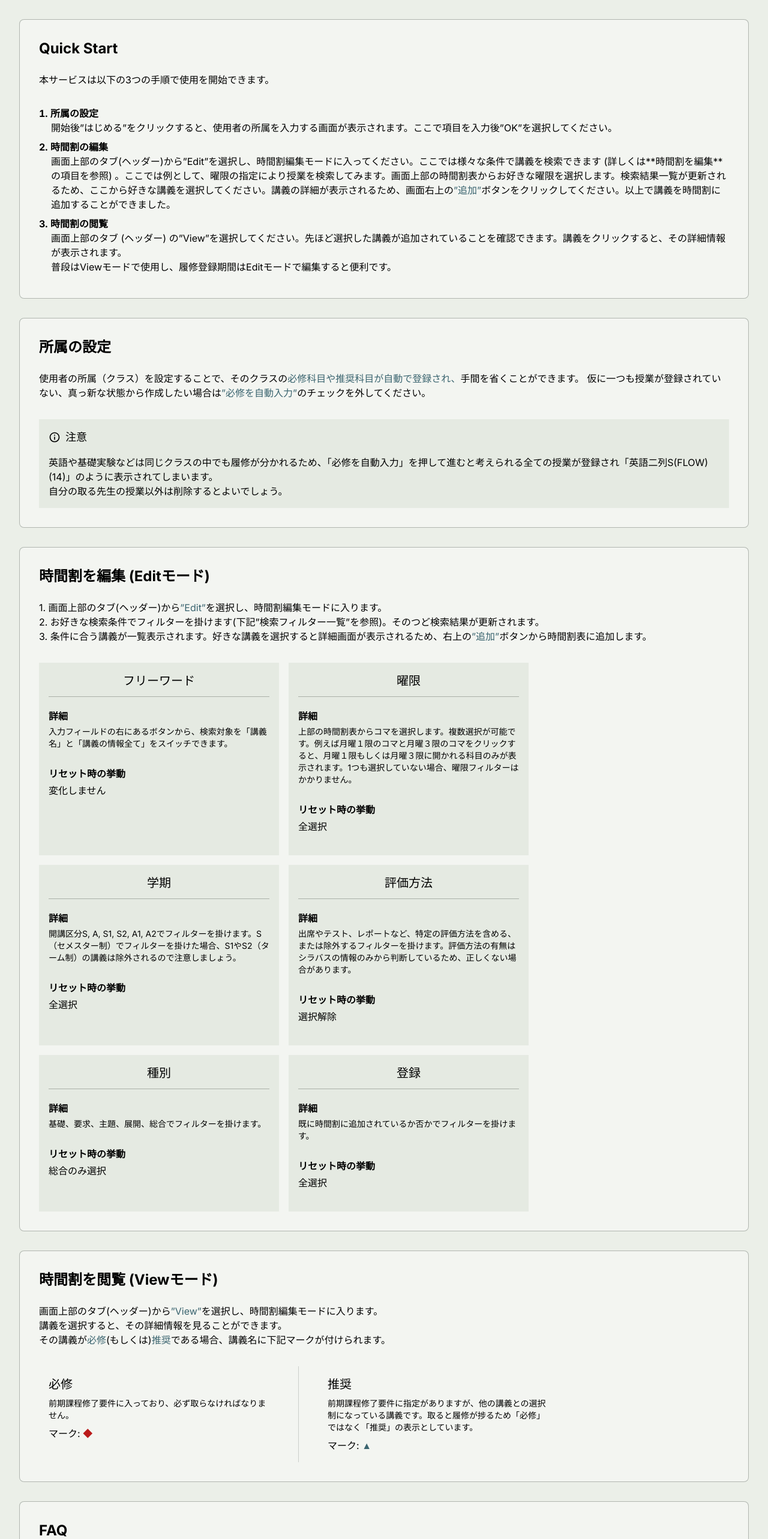
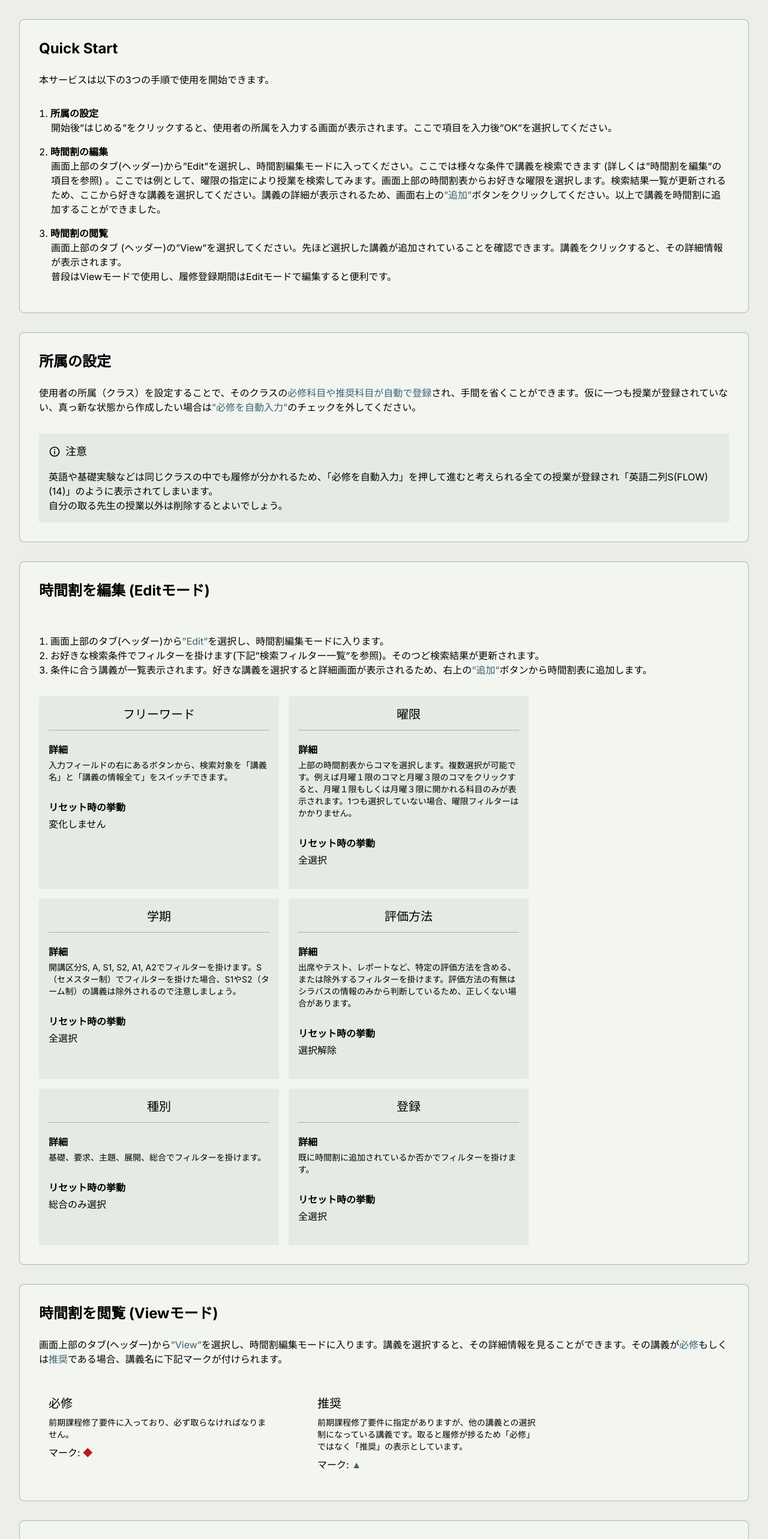
Before and after one commit to ut-code/syllabus-next, a Next.js app: page /how-to-use in a window 1280 px wide. Shown: the top 2566 px of the page at 60% size. Built offline with nearby package versions, Linux system fonts and the light colour scheme.

Commit message:
[Add] comments

```diff
--- a/src/app/components/Footer/page.tsx
+++ b/src/app/components/Footer/page.tsx
@@ -18,7 +18,7 @@ export default function Footer() {
           ご意見
         </Link>
         <Link
-          href="#"
+          href="/how-to-use"
           className="hover:bg-surface-variant hover:text-white px-2 py-1 rounded transition duration-200"
         >
           使い方
--- a/src/app/how-to-use/HowToUseItem.tsx
+++ b/src/app/how-to-use/HowToUseItem.tsx
@@ -1,4 +1,4 @@
-import React from "react";
+import React, { ComponentProps } from "react";
 import {
   Disclosure,
   DisclosureButton,
@@ -8,6 +8,10 @@ import { MdKeyboardArrowDown } from "react-icons/md";
 
 /**
  * 使い方ページの各項目をまとめるレイアウト
+ * @param param0 プロパティ
+ * @param param0.title タイトル
+ * @param param0.children 内容
+ * @returns レイアウト
  */
 export const HowToUseItem: React.FC<{
   title: string;
@@ -23,24 +27,30 @@ export const HowToUseItem: React.FC<{
 
 /**
  * Quick Start の手順に利用するリストアイテム
+ * @param param0 プロパティ
+ * @param param0.title タイトル
+ * @param param0.children 内容
+ * @returns リストアイテム
  */
 export const QuickStartItem: React.FC<{
   title: string;
   children: React.ReactNode;
 }> = ({ title, children }) => {
   return (
-    <>
-      <li className="font-bold">{title}</li>
-      <div className="ml-5 mb-2">{children}</div>
-    </>
+    <IndentLi className="mb-4">
+      <span className="font-bold">{title}</span>
+      <br />
+      {children}
+    </IndentLi>
   );
 };
 
 /**
  * フィルターの挙動を説明するカード
- * @param title カードのタイトル
- * @param detail カードの詳細
- * @param onReset リセット時の挙動
+ * @param param0 プロパティ
+ * @param param0.title カードのタイトル
+ * @param param0.detail カードの詳細
+ * @param param0.onReset リセット時の挙動
  * @returns フィルターのカード
  */
 export const FilterCard: React.FC<{
@@ -66,9 +76,10 @@ export const FilterCard: React.FC<{
 
 /**
  * 必修、推奨を表すマークを説明するコンポーネント
- * @param title カードのタイトル
- * @param detail カードの詳細
- * @param mark マーク
+ * @param param0 プロパティ
+ * @param param0.title タイトル
+ * @param param0.detail 詳細
+ * @param param0.mark マーク
  * @returns コンポーネント
  */
 export const ClassMark: React.FC<{
@@ -87,6 +98,11 @@ export const ClassMark: React.FC<{
 
 /**
  * Faq の質問と回答を表示するコンポーネント
+ * Disclosure を利用して、質問をクリックすると回答が表示されるようにする
+ * @param param0 プロパティ
+ * @param param0.question 質問
+ * @param param0.children 回答
+ * @returns コンポーネント
  */
 export const FaqItem: React.FC<{
   question: string;
@@ -94,15 +110,38 @@ export const FaqItem: React.FC<{
 }> = ({ question, children }) => {
   return (
     <Disclosure as="div" className="p-6" defaultOpen={false}>
+      {/* クリックで回答を表示するボタン */}
       <DisclosureButton className="group flex w-full items-center justify-between">
+        {/* 質問を表示。ホーバーで色が変わる。 */}
         <span className="font-medium group-data-[hover]:text-text-default/80">
           {question}
         </span>
+
+        {/* 開閉アイコン */}
         <MdKeyboardArrowDown className="size-5 group-data-[hover]:fill-text-default/50 group-data-[open]:rotate-180" />
       </DisclosureButton>
+
+      {/* 回答 */}
       <DisclosurePanel className="mt-2 text-sm/5 text-text-default/60 pr-8">
         {children}
       </DisclosurePanel>
     </Disclosure>
   );
 };
+
+/**
+ * 適切にインデントするli要素
+ * li 要素が長くなりwrapされる際、インデントが崩れるのを防ぐ
+ * @param param0 プロパティ
+ * @param param0.children 子要素
+ * @returns li要素
+ */
+export const IndentLi: React.FC<
+  {
+    children: React.ReactNode;
+  } & ComponentProps<"li">
+> = ({ children, ...prop }) => {
+  return (
+    <li className={"pl-5 -indent-5" + " " + prop.className}>{children}</li>
+  );
+};
--- a/src/app/how-to-use/page.tsx
+++ b/src/app/how-to-use/page.tsx
@@ -4,50 +4,68 @@ import {
   FaqItem,
   FilterCard,
   HowToUseItem,
+  IndentLi,
   QuickStartItem,
 } from "./HowToUseItem";
 import { MdOutlineInfo } from "react-icons/md";
 
+/**
+ * 文字をtertiaryカラーで表示するコンポーネント
+ * @param param0 表示したい文字列を含むオブジェクト
+ * @param param0.children 表示したい文字列
+ * @returns tertiaryカラーで表示された文字列
+ */
 const Blue: React.FC<{ children: string }> = ({ children }) => {
   return <span className="text-tertiary">{children}</span>;
 };
 
+/**
+ * 使い方を説明するページ
+ * @returns ページ
+ */
 const HowToUsePage: React.FC = () => {
   return (
     <>
+      {/* 使い方を項目に分け、それぞれをHowToUseItemコンポーネントで表示する */}
+
+      {/* Quick Start */}
       <HowToUseItem title="Quick Start">
         本サービスは以下の3つの手順で使用を開始できます。
+        {/* 箇条書きで手順を示す */}
         <ol className="list-decimal list-inside mt-8">
           <QuickStartItem title="所属の設定">
             開始後”はじめる”をクリックすると、使用者の所属を入力する画面が表示されます。ここで項目を入力後”OK”を選択してください。
           </QuickStartItem>
           <QuickStartItem title="時間割の編集">
             画面上部のタブ(ヘッダー)から”Edit”を選択し、時間割編集モードに入ってください。ここでは様々な条件で講義を検索できます
-            (詳しくは**時間割を編集**の項目を参照)
+            (詳しくは”時間割を編集”の項目を参照)
             。ここでは例として、曜限の指定により授業を検索してみます。画面上部の時間割表からお好きな曜限を選択します。検索結果一覧が更新されるため、ここから好きな講義を選択してください。講義の詳細が表示されるため、画面右上の
             <Blue>”追加”</Blue>
             ボタンをクリックしてください。以上で講義を時間割に追加することができました。
           </QuickStartItem>
           <QuickStartItem title="時間割の閲覧">
-            画面上部のタブ (ヘッダー)
-            の”View”を選択してください。先ほど選択した講義が追加されていることを確認できます。講義をクリックすると、その詳細情報が表示されます。
+            画面上部のタブ
+            (ヘッダー)の”View”を選択してください。先ほど選択した講義が追加されていることを確認できます。講義をクリックすると、その詳細情報が表示されます。
             <br />
             普段はViewモードで使用し、履修登録期間はEditモードで編集すると便利です。
           </QuickStartItem>
         </ol>
       </HowToUseItem>
 
+      {/* 所属の設定方法 */}
       <HowToUseItem title="所属の設定">
         使用者の所属（クラス）を設定することで、そのクラスの
-        <Blue>必修科目や推奨科目が自動で登録され、</Blue>
-        手間を省くことができます。
-        仮に一つも授業が登録されていない、真っ新な状態から作成したい場合は
-        <Blue>”必修を自動入力”</Blue>
-        のチェックを外してください。
+        <Blue>必修科目や推奨科目が自動で登録</Blue>
+        され、手間を省くことができます。仮に一つも授業が登録されていない、真っ新な状態から作成したい場合は
+        <Blue>”必修を自動入力”</Blue>のチェックを外してください。
+        {/* 必修の自動入力をした場合、同じ授業が複数登録される場合があるため、対処法を説明 */}
         <div className="bg-surface-container-high mt-8 p-4">
+          {/* 見出し */}
           <div className="mb-4 text-lg flex items-center">
             <MdOutlineInfo className="mr-2 text-xl" /> 注意
           </div>
+
+          {/* 注意事項の内容 */}
           <div>
             英語や基礎実験などは同じクラスの中でも履修が分かれるため、「必修を自動入力」を押して進むと考えられる全ての授業が登録され「英語二列S(FLOW)(14)」のように表示されてしまいます。
             <br />
@@ -55,17 +73,24 @@ const HowToUsePage: React.FC = () => {
           </div>
         </div>
       </HowToUseItem>
+
+      {/* 検索フィルターの説明 */}
       <HowToUseItem title="時間割を編集 (Editモード)">
-        1. 画面上部のタブ(ヘッダー)から
-        <Blue>”Edit”</Blue>
-        を選択し、時間割編集モードに入ります。 <br />
-        2.
+        {/* 箇条書きで手順を示す */}
+        <ol className="list-decimal list-inside mt-8">
+          <IndentLi>
+            画面上部のタブ(ヘッダー)から<Blue>”Edit”</Blue>
+            を選択し、時間割編集モードに入ります。
+          </IndentLi>
+          <IndentLi>
             お好きな検索条件でフィルターを掛けます(下記”検索フィルター一覧”を参照)。そのつど検索結果が更新されます。
-        <br />
-        3.
+          </IndentLi>
+          <IndentLi>
             条件に合う講義が一覧表示されます。好きな講義を選択すると詳細画面が表示されるため、右上の
-        <Blue>”追加”</Blue>
-        ボタンから時間割表に追加します。
+            <Blue>”追加”</Blue>ボタンから時間割表に追加します。
+          </IndentLi>
+        </ol>
+
         <div className="flex flex-wrap gap-4 pt-8">
           <FilterCard
             title="フリーワード"
@@ -99,24 +124,20 @@ const HowToUsePage: React.FC = () => {
           />
         </div>
       </HowToUseItem>
+
+      {/* 時間割の閲覧方法 */}
       <HowToUseItem title="時間割を閲覧 (Viewモード)">
-        画面上部のタブ(ヘッダー)から
-        <Blue>”View”</Blue>
-        を選択し、時間割編集モードに入ります。
-        <br />
-        講義を選択すると、その詳細情報を見ることができます。
-        <br />
-        その講義が<Blue>必修</Blue>
-        (もしくは)
-        <Blue>推奨</Blue>
+        画面上部のタブ(ヘッダー)から<Blue>”View”</Blue>
+        を選択し、時間割編集モードに入ります。講義を選択すると、その詳細情報を見ることができます。その講義が
+        <Blue>必修</Blue>もしくは<Blue>推奨</Blue>
         である場合、講義名に下記マークが付けられます。
-        <div className="flex flex-wrap gap-8 pt-8">
+        {/* 必修と推奨授業につけるマークの説明 */}
+        <div className="flex flex-wrap gap-12 pt-8">
           <ClassMark
             title="必修"
             detail="前期課程修了要件に入っており、必ず取らなければなりません。"
             mark={<span className="text-error">◆</span>}
           />
-          <div className="w-[1px] bg-outline/30"></div>
           <ClassMark
             title="推奨"
             detail="前期課程修了要件に指定がありますが、他の講義との選択制になっている講義です。取ると履修が捗るため「必修」ではなく「推奨」の表示としています。"
@@ -124,6 +145,8 @@ const HowToUsePage: React.FC = () => {
           />
         </div>
       </HowToUseItem>
+
+      {/* FAQ */}
       <HowToUseItem title="FAQ">
         <FaqItem question="カレンダーから授業を削除したい">
           画面上部のタブから<Blue>”Edit”</Blue>
```
Lines whose indentation alone changed are shown as unchanged.
